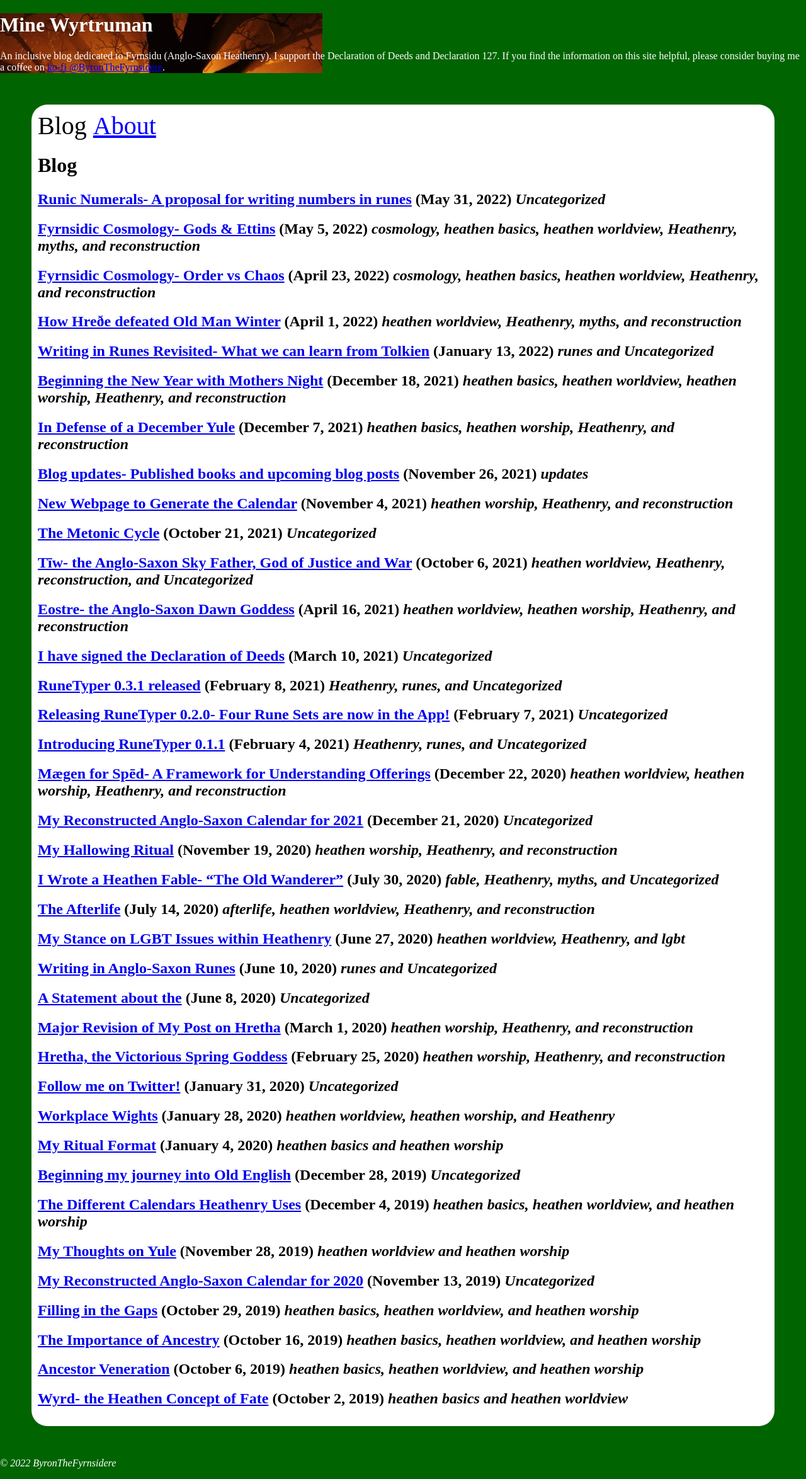
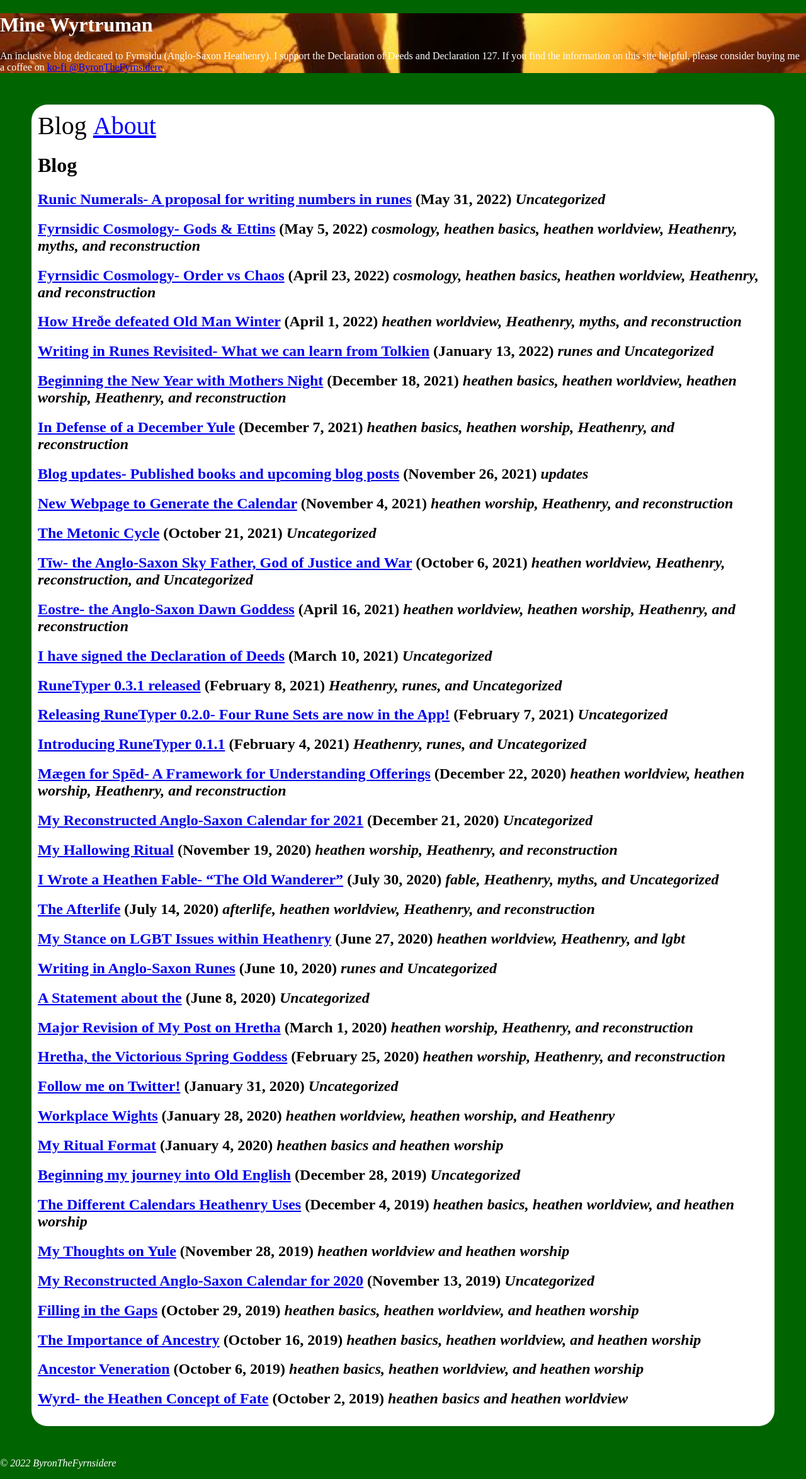
Before and after one commit to byronpendason/byronpendason.github.io, a Jekyll site: the page built from index.md, in a window 1280 px wide. Shown: the whole page at 63% size. Built offline with Jekyll 4.4.1, drawn with Linux system fonts in a browser that asks for light colours; our own code applies the rules of GitHub Pages for plain Markdown files.

Commit message:
Update default.html

```diff
--- a/_layouts/default.html
+++ b/_layouts/default.html
@@ -12,8 +12,8 @@
       }
       #header {
         background-image: url("media/cropped-tree-sunset-2.jpg");
-        background-repeat: no-repeat;
-        background-size: auto;
+        background-size: cover;
+        background-position: center;
       }
       #header img {
         float: left;
```
